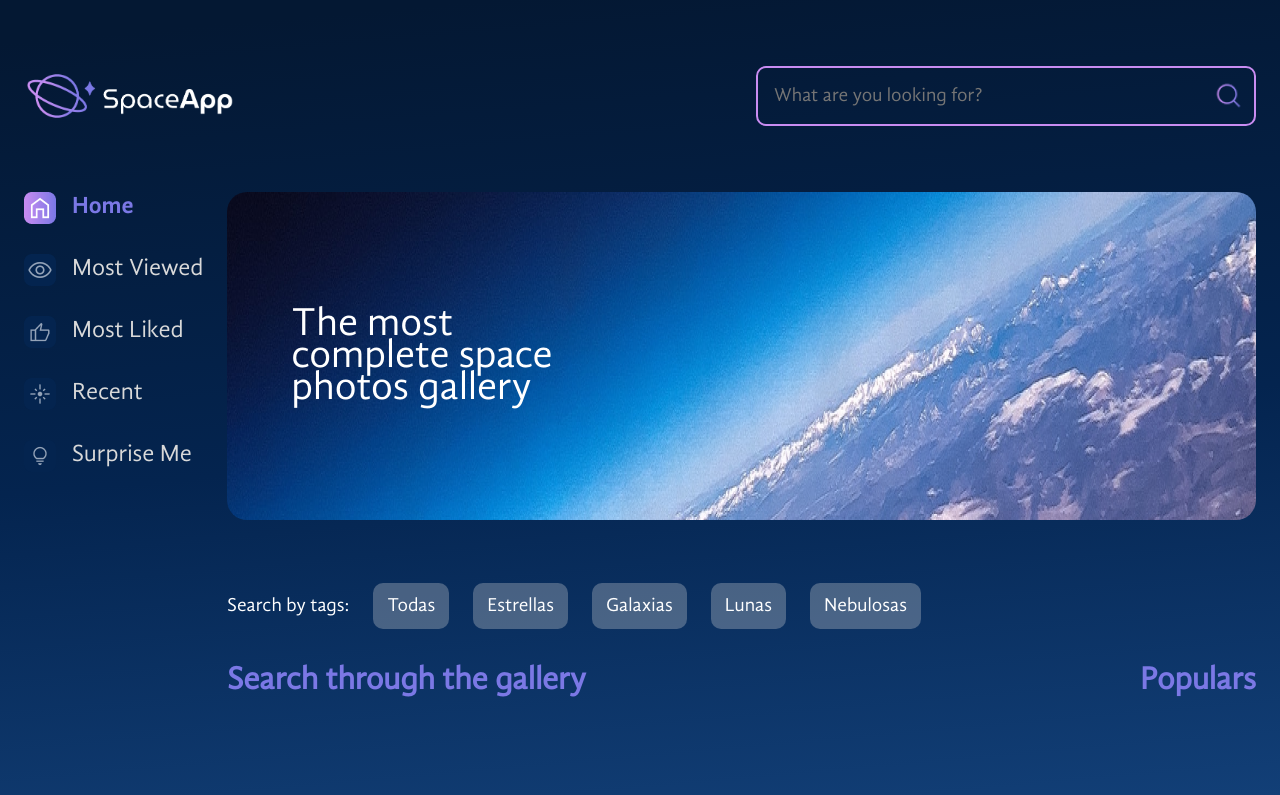
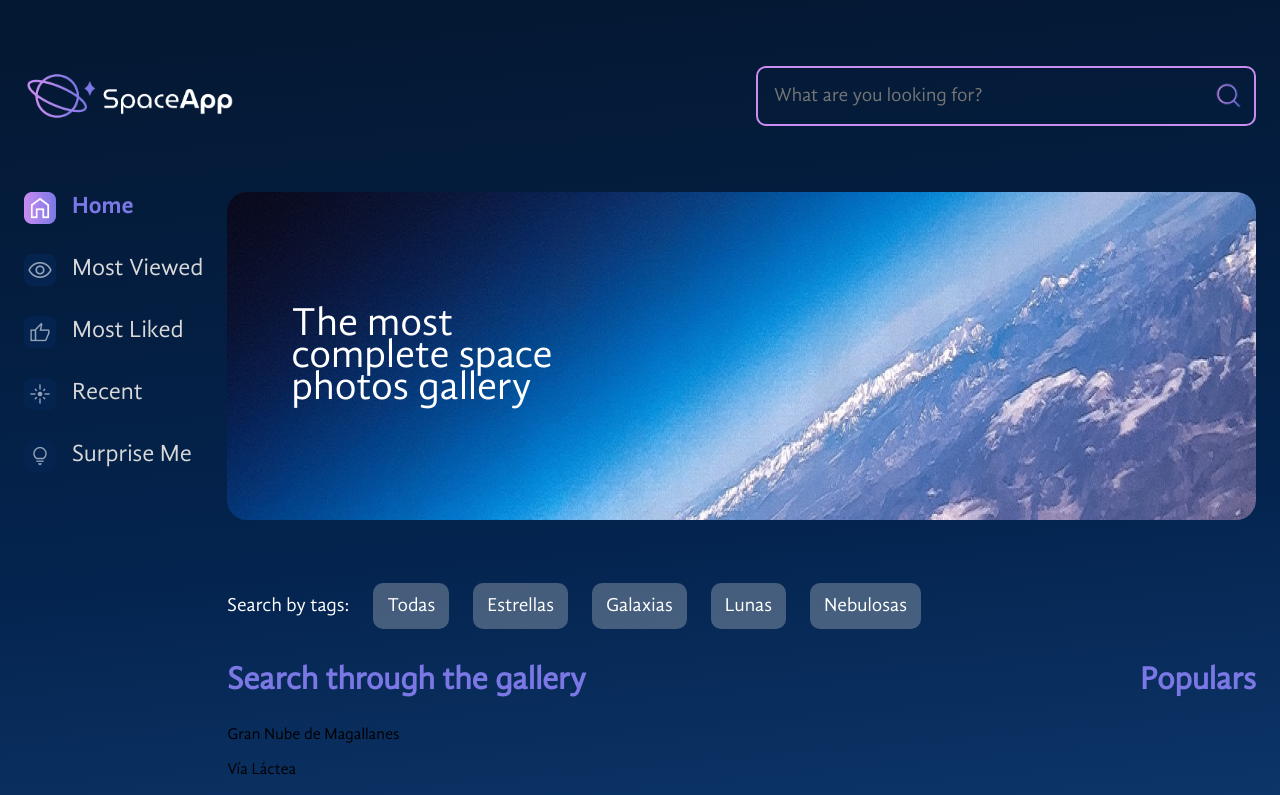
Before and after one commit to AbrahamOliden/react-space, a React (Vite) app: page / in a window 1280 px wide. Shown: the top 795 px of the page. Built offline with nearby package versions, Linux system fonts and the light colour scheme.

Commit message:
fix render bug (nothing changed)

```diff
--- a/src/components/Gallery/index.jsx
+++ b/src/components/Gallery/index.jsx
@@ -11,14 +11,17 @@ const MainGallery = styled.section`
     flex-grow: 1;
 `;
 
-function Gallery() {
+function Gallery({ images }) {
+
     return (
         <>
             <Tag />
             <GalleryContainer>
                 <MainGallery>
                     <Title>Search through the gallery</Title>
-
+                    {images.map( image => {
+                        return <p key={image.id} >{image.titulo}</p>
+                    })}
                 </MainGallery>
 
                 <Populars />
```
